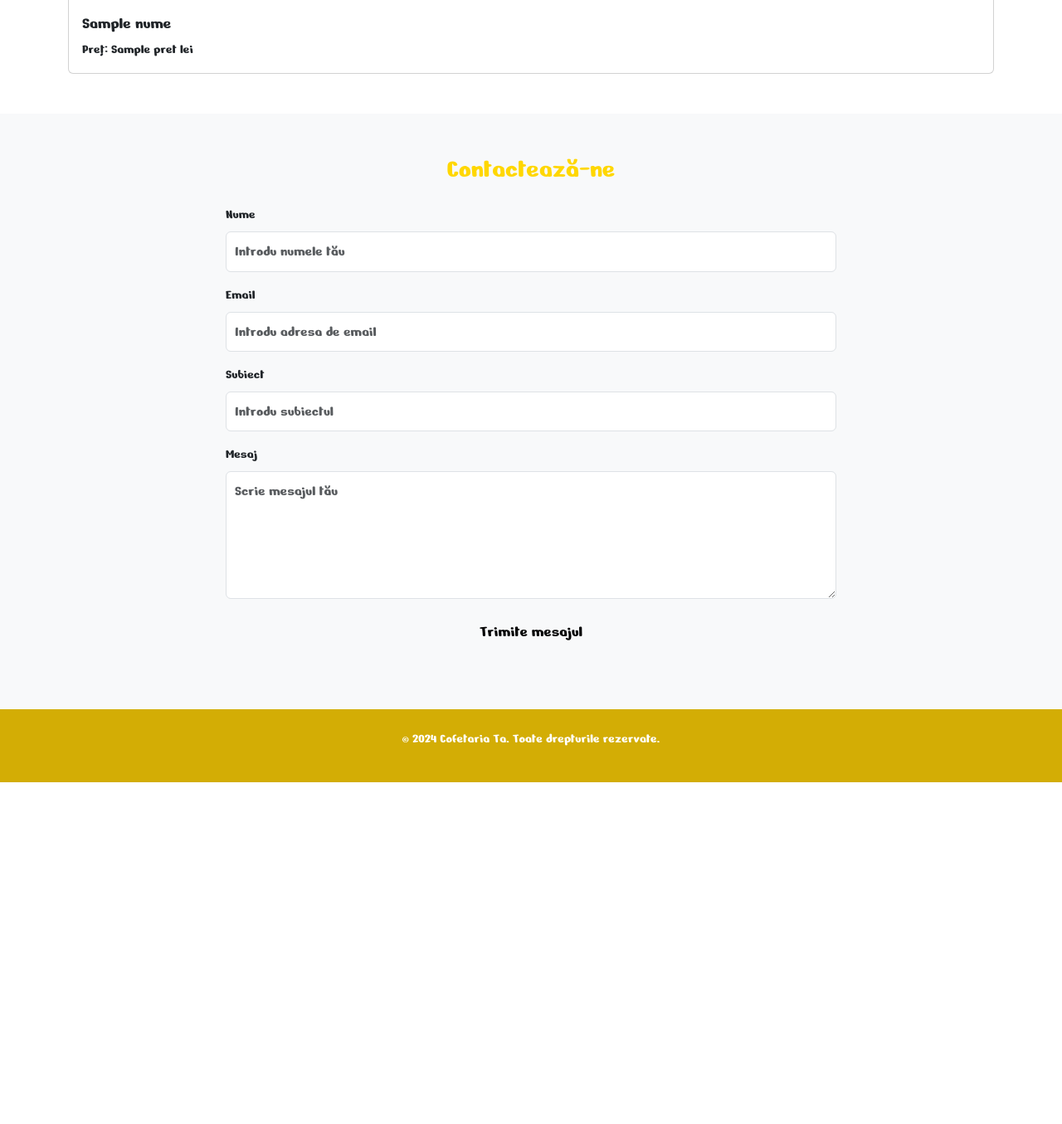
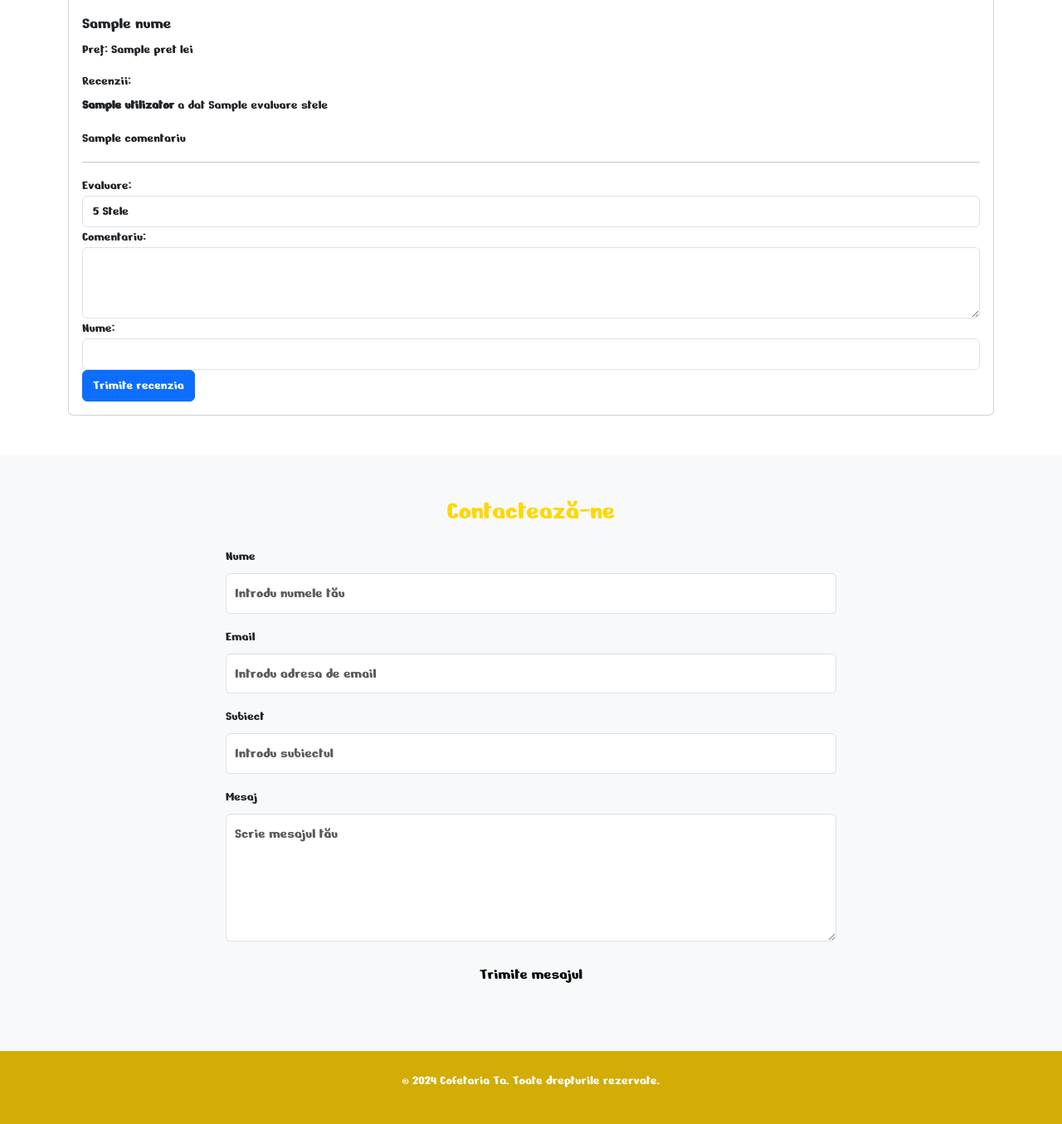
Before and after one commit to MihaiHodis/brendaHC, a Flask app: template app/templates/index.html in a window 1280 px wide. Shown: the part 1488-2843 px from the top of the page at 83% size. Before the commit the page ends 2431 px from the top, so only its background shows below. Run offline with Flask 3, Linux system fonts and the light colour scheme; the template is opened without the code that fills it: most values are stand-ins (such as "Sample title", 1, 10 or a date in 2020).

Commit message:
Actualizare aplicatie: sistem recenzii

```diff
--- a/app/templates/index.html
+++ b/app/templates/index.html
@@ -86,6 +86,44 @@
                         <div class="card-body">
                             <h5 class="card-title">{{ produs['nume'] }}</h5>
                             <p class="card-text">Preț: {{ produs['pret'] }} lei</p>
+
+                            <!-- Afișăm recenziile sub fiecare produs -->
+                            <div class="recenzii">
+                                <h6>Recenzii:</h6>
+                                {% if produs['recenzii'] %}
+                                    {% for recenzie in produs['recenzii'] %}
+                                    <p><strong>{{ recenzie['utilizator'] }}</strong> a dat {{ recenzie['evaluare'] }} stele</p>
+                                    <p>{{ recenzie['comentariu'] }}</p>
+                                    <hr>
+                                    {% endfor %}
+                                {% else %}
+                                    <p>Nu există recenzii pentru acest produs.</p>
+                                {% endif %}
+                            </div>
+
+                            <!-- Formular pentru a adăuga o nouă recenzie -->
+                            <form action="/recenzie" method="POST">
+                                <input type="hidden" name="produs_id" value="{{ produs['id'] }}">
+                                <div class="form-group">
+                                    <label for="evaluare">Evaluare:</label>
+                                    <select id="evaluare" name="evaluare" class="form-control">
+                                        <option value="5">5 Stele</option>
+                                        <option value="4">4 Stele</option>
+                                        <option value="3">3 Stele</option>
+                                        <option value="2">2 Stele</option>
+                                        <option value="1">1 Stea</option>
+                                    </select>
+                                </div>
+                                <div class="form-group">
+                                    <label for="comentariu">Comentariu:</label>
+                                    <textarea id="comentariu" name="comentariu" class="form-control" rows="3"></textarea>
+                                </div>
+                                <div class="form-group">
+                                    <label for="utilizator">Nume:</label>
+                                    <input type="text" id="utilizator" name="utilizator" class="form-control">
+                                </div>
+                                <button type="submit" class="btn btn-primary">Trimite recenzia</button>
+                            </form>
                         </div>
                     </div>
                 </div>
@@ -93,6 +131,7 @@
             </div>
         </div>
     </section>
+
 
 
 
```
Also changed, not shown: app/routes.py (+47 -8 lines).
